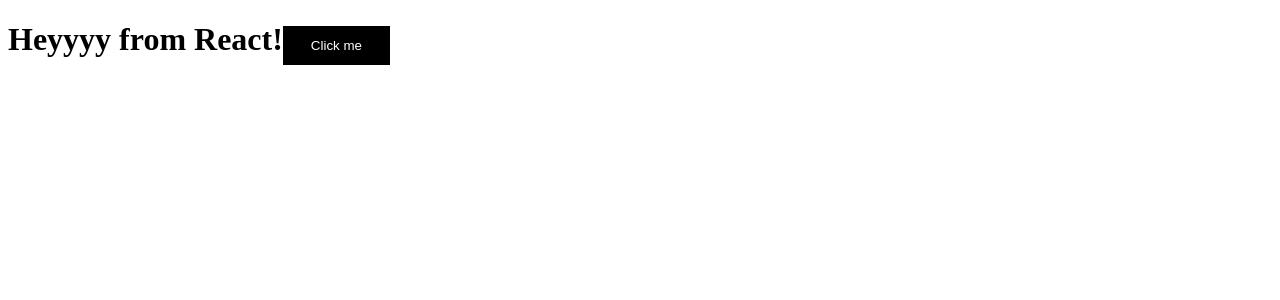
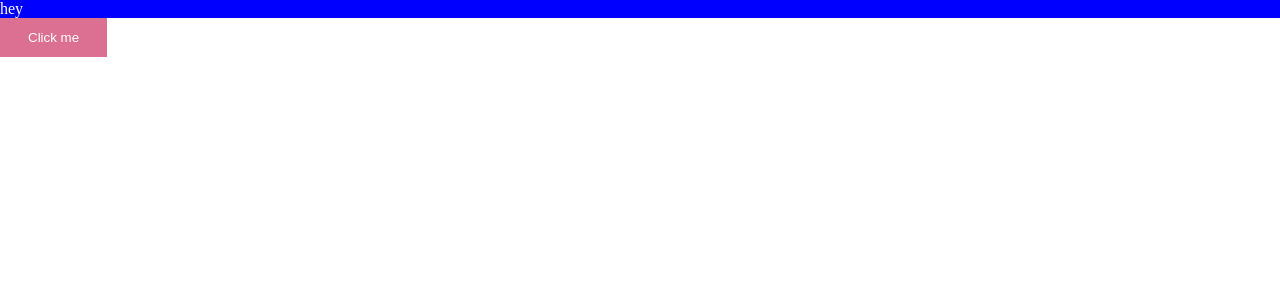
Before and after one commit to slav-getov/react-proj, a React app: page / in a window 1280 px wide. Shown: the top 300 px of the page. Built offline with nearby package versions, Linux system fonts and the light colour scheme.

Commit message:
global style reset finally

```diff
--- a/package.json
+++ b/package.json
@@ -15,9 +15,11 @@
     "styled-components": "^5"
   },
   "dependencies": {
+    "html-loader": "^4.2.0",
     "html-webpack-plugin": "^5.5.0",
     "react": "^18.2.0",
     "react-dom": "^18.2.0",
+    "react-router-dom": "^5.3.0",
     "styled-components": "^5.3.8",
     "webpack": "^5.76.1",
     "webpack-cli": "^5.0.1"
--- a/src/App.jsx
+++ b/src/App.jsx
@@ -1,9 +1,12 @@
 import { ActionableButton } from "./shared/ActionableButton";
+import Header from "./components/Header";
+import GlobalStyleProvider from "./components/GlobalStyleProvider";
 const App = () => (
-  <h1>
-    Heyyyy from React!
-    <ActionableButton active={false} primary title="Click me" />
-  </h1>
+  <>
+    <GlobalStyleProvider />
+    <Header />
+    <ActionableButton active={true} primary title="Click me" />
+  </>
 );
 
 export default App;
--- /dev/null
+++ b/src/components/GlobalStyleProvider.jsx
@@ -0,0 +1,9 @@
+import { createGlobalStyle } from "styled-components";
+
+export default createGlobalStyle`
+* {
+    box-sizing: border-box;
+    margin: 0;
+    padding: 0;
+  }
+`;
--- /dev/null
+++ b/src/components/Header.jsx
@@ -0,0 +1,18 @@
+import React from "react";
+import styled from "styled-components";
+const HeaderStyles = styled.header`
+  margin: inherit;
+  padding: inherit;
+  background-color: blue;
+  color: white;
+`;
+
+const Header = ({ titleOfHeader }) => {
+  return (
+    <HeaderStyles>
+      <p>hey</p>
+    </HeaderStyles>
+  );
+};
+
+export default Header;
--- a/src/index.jsx
+++ b/src/index.jsx
@@ -1,7 +1,6 @@
 import React from "react";
 import { createRoot } from "react-dom/client";
 import App from "./App";
-
 const container = document.getElementById("root");
 const root = createRoot(container);
 root.render(<App />);
--- a/src/shared/ActionableButton.jsx
+++ b/src/shared/ActionableButton.jsx
@@ -14,7 +14,7 @@
 
 export const ActionableButton = ({ title, onClick, active }) => {
   return (
-    <ButtonStyles active={false} onClick={() => console.log("clicked me!")}>
+    <ButtonStyles active={active} onClick={() => console.log("clicked me!")}>
       {title}
     </ButtonStyles>
   );
--- a/webpack.config.js
+++ b/webpack.config.js
@@ -2,7 +2,7 @@
 const HtmlWebpackPlugin = require("html-webpack-plugin");
 
 module.exports = {
-  entry: "./src/index.js",
+  entry: "./src/index.jsx",
   output: {
     filename: "main.js",
     path: path.resolve(__dirname, "dist"),
```
Also changed, not shown: 1 other file (tests, documents, lock files or other folders).
